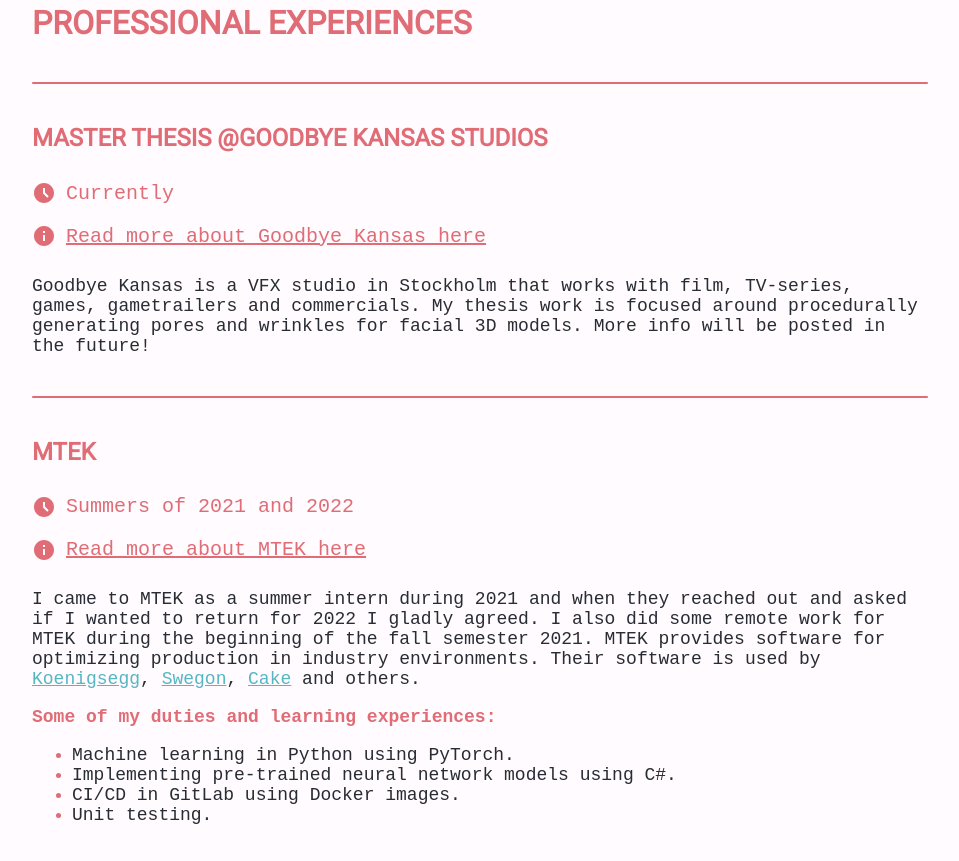
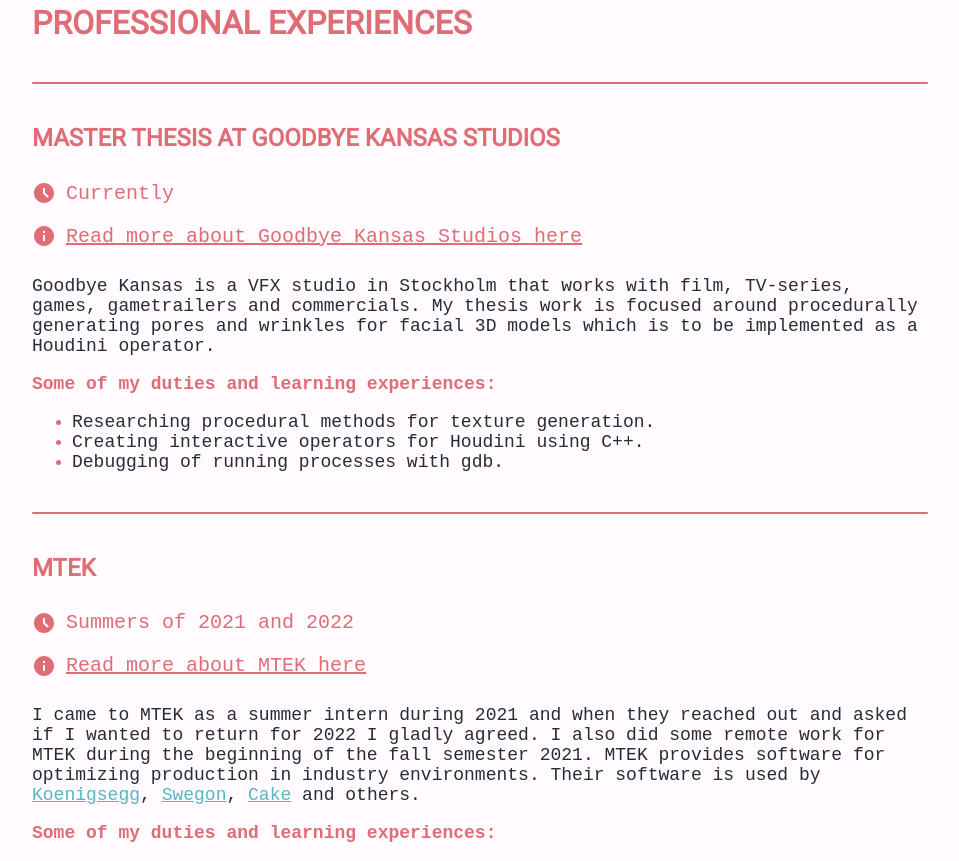
Before and after one commit to jonan270/Interactive-portfolio, a React (Create React App) app: page / in a window 1280 px wide. Shown: the part 3500-4361 px from the top of the page, without its empty margins (160-1119 px from the left). Built offline with nearby package versions, Linux system fonts and the light colour scheme.

Commit message:
Update thesis experience

```diff
--- a/src/components/Experience.tsx
+++ b/src/components/Experience.tsx
@@ -20,7 +20,7 @@
             <br />
             <h1>PROFESSIONAL EXPERIENCES</h1>
             <hr />
-            <h2>MASTER THESIS @GOODBYE KANSAS STUDIOS</h2>
+            <h2>MASTER THESIS AT GOODBYE KANSAS STUDIOS</h2>
             <div className="iconTextRow">
                 <AccessTimeFilledIcon color="primary"/>
                 <p className="iconText">Currently</p>
@@ -32,23 +32,23 @@
                     href="https://goodbyekansasstudios.com/"
                     target="_blank" rel="noreferrer"
                 >
-                    Read more about Goodbye Kansas here
+                    Read more about Goodbye Kansas Studios here
                 </a>
             </div>
             <p>
                 Goodbye Kansas is a VFX studio in Stockholm that works with film,
-                TV-series, games, gametrailers and commercials. My thesis work is
-                focused around procedurally generating pores and wrinkles for facial
-                3D models. More info will be posted in the future!
+                TV-series, games, gametrailers and commercials. My thesis work is focused
+                around procedurally generating pores and wrinkles for facial
+                3D models which is to be implemented as a Houdini operator.
             </p>
-            {/* <h3>
+            <h3>
                 Some of my duties and learning experiences:
             </h3>
             <ul>
-                <li><p>Look into the environmental effects of solar panels.</p></li>
-                <li><p>Investigate effects of individual billing for water and electricity.</p></li>
-                <li><p>Learning about teamwork in an office environment.</p></li>
-            </ul> */}
+                <li><p>Researching procedural methods for texture generation.</p></li>
+                <li><p>Creating interactive operators for Houdini using C++.</p></li>
+                <li><p>Debugging of running processes with gdb.</p></li>
+            </ul>
             <hr />
             <h2>MTEK</h2>
             <div className="iconTextRow">
```
